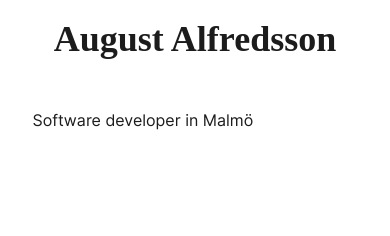
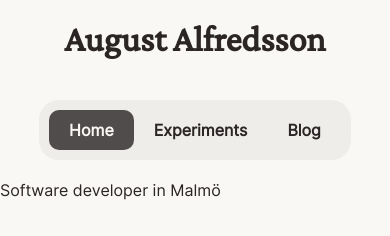
Before and after one commit to augustalfredsson/personal-website, a Gatsby site: page / in a window 390 px wide. Built offline with nearby package versions, Linux system fonts and the light colour scheme; Gatsby itself is replaced by a stand-in of ours; a web font is replaced by a local one.

Commit message:
Responsive sidebar

```diff
--- a/src/components/frame.js
+++ b/src/components/frame.js
@@ -18,5 +18,7 @@ export default Frame;
 const FrameWrapper = styled.div`
   width: 100%;
   height: 100%;
-  color: #1c1c1c;
+  min-height: 100vh;
+  color: #2b2525;
+  background: #f9f8f4;
 `;
--- /dev/null
+++ b/src/components/sidebar.js
@@ -0,0 +1,60 @@
+import React, { useState } from 'react';
+import PropTypes from 'prop-types';
+import styled from 'styled-components';
+
+const Sidebar = () => {
+  const [selected, setSelected] = useState(0);
+
+  return (
+
+    <List>
+      <Item>
+        <ItemLabel selected={selected === 0} onClick={() => setSelected(0)}>
+            Home
+        </ItemLabel>
+      </Item>
+      <Item>
+        <ItemLabel selected={selected === 1} onClick={() => setSelected(1)}>
+            Experiments
+        </ItemLabel>
+      </Item>
+      <Item>
+        <ItemLabel selected={selected === 2} onClick={() => setSelected(2)}>
+            Blog
+        </ItemLabel>
+      </Item>
+    </List>
+  );
+};
+Sidebar.propTypes = {
+
+};
+export default Sidebar;
+
+const List = styled.ul`
+  display: inline-flex;
+  flex-flow: row wrap;
+  margin: 0px;
+  padding: 20px 10px 0px 10px;
+  border-radius: 20px;
+  background: rgba(43, 37, 37, 0.05);
+  list-style-type: none;
+  list-style: none;
+`;
+
+const Item = styled.li`
+  display: inline-block;
+  text-decoration: none;
+  font-weight: bold;
+  margin: 0 0 20px 0;
+  &:hover {
+    cursor: pointer;
+  }
+`;
+
+const ItemLabel = styled.span`
+  background: ${(p) => (p.selected ? 'rgba(43, 37, 37, 0.8)' : 'transparent')};
+  color: ${(p) => (p.selected ? '#f9f8f4' : '#2b2525')};
+  padding: 10px 20px;
+  border-radius: 10px;
+`;
--- a/src/pages/index.js
+++ b/src/pages/index.js
@@ -4,6 +4,7 @@ import styled from 'styled-components';
 import '../fonts/Inter-Regular.woff2';
 import Frame from '../components/frame';
 import SEO from '../components/seo';
+import Sidebar from '../components/sidebar';
 
 const Home = () => (
   <Frame>
@@ -13,7 +14,10 @@ const Home = () => (
       <Header>
         <Name>August Alfredsson</Name>
       </Header>
-      <Description />
+      <SidebarContainer>
+
+        <Sidebar />
+      </SidebarContainer>
       <Description>Software developer in Malmö</Description>
     </Grid>
     <Link to="/page-2/" />
@@ -23,27 +27,53 @@ const Home = () => (
 export default Home;
 
 const Grid = styled.div`
+ /* Grid styles */
   display: grid;
-  grid-gap: 10px;
-  grid-template-rows: 100px auto 100px;
+  grid-template-rows: repeat(3, 1fr);
+  grid-template-columns: min-content minmax(325px, 1fr) minmax(0, 1fr);
+  grid-template-areas:
+        "header header header"
+        "sidebar main annotations"
+        "footer footer footer";
+  align-items: start;
+  grid-gap: 20px;
+  justify-items: start;
 
+  @media (max-width: 425px) {
+    grid-template-rows: repeat(4, auto);
+    grid-template-columns: 1fr;
+    grid-template-areas:
+          "header"
+          "sidebar"
+          "main"
+          "footer";
+  }
 `;
 
 const Header = styled.header`
   width: 100%;
-  display: flex;
-  flex-direction: row;
-  justify-content: center;
+  text-align: center;
   padding: 20px;
-  grid-column-start: 1;
-  grid-column-end:   4;
+  grid-area: header;
+`;
+
+const SidebarContainer = styled.div`
+  margin: 0 0 0 20px;
+  grid-area: sidebar;
+
+  @media (max-width: 425px) {
+    margin: 0 auto;
+  }
 `;
 
 const Description = styled.p`
   font-family: 'Inter Regular';
-  font-weight: regular;
+  font-weight: normal;
+  min-width: 375px;
+  grid-area: main;
 `;
 
 const Name = styled.h1`
-  font-family: 'Yrsa';
+  font-family: 'Crimson Pro';
+  margin: 0;
 `;
```
